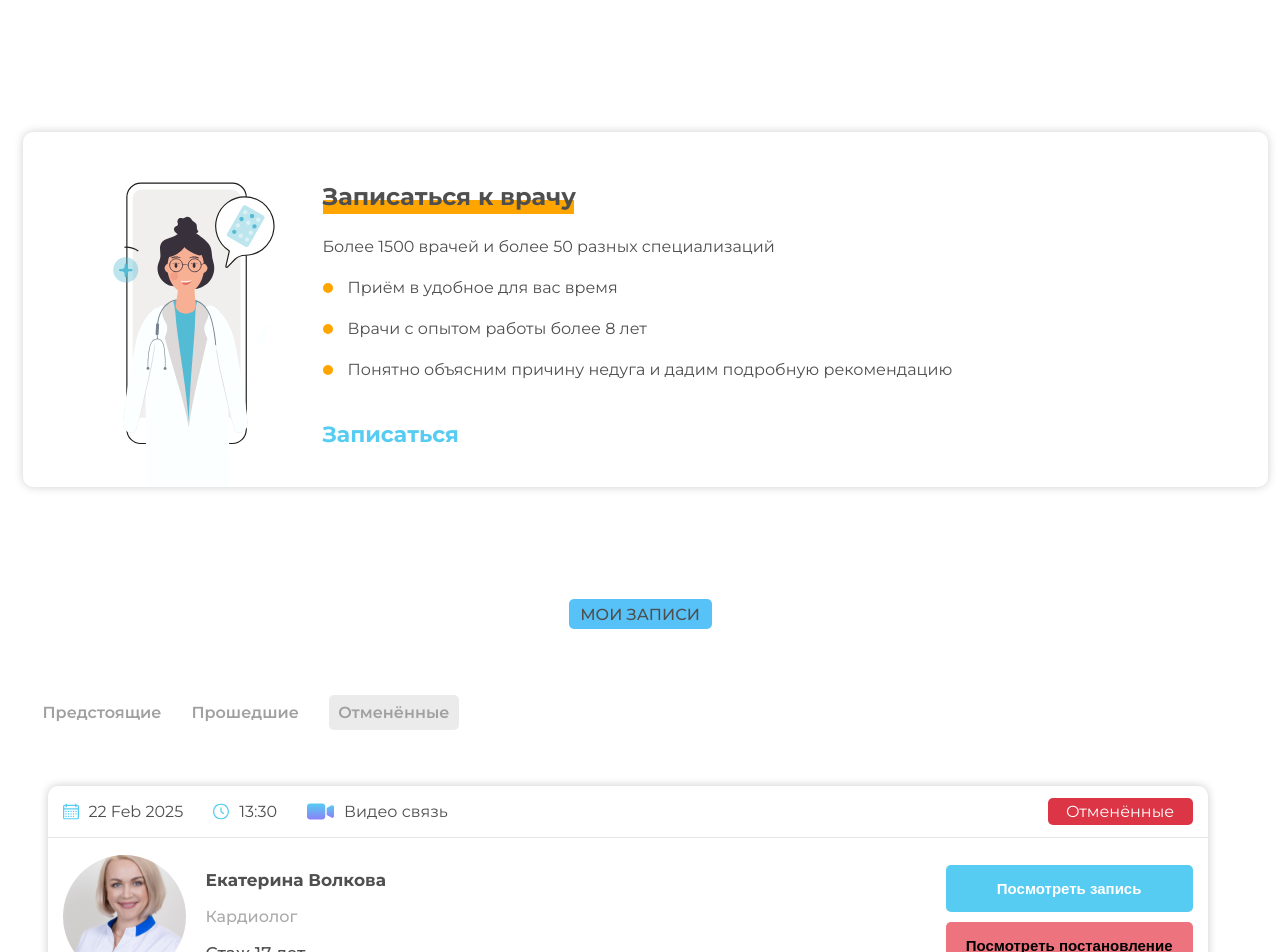
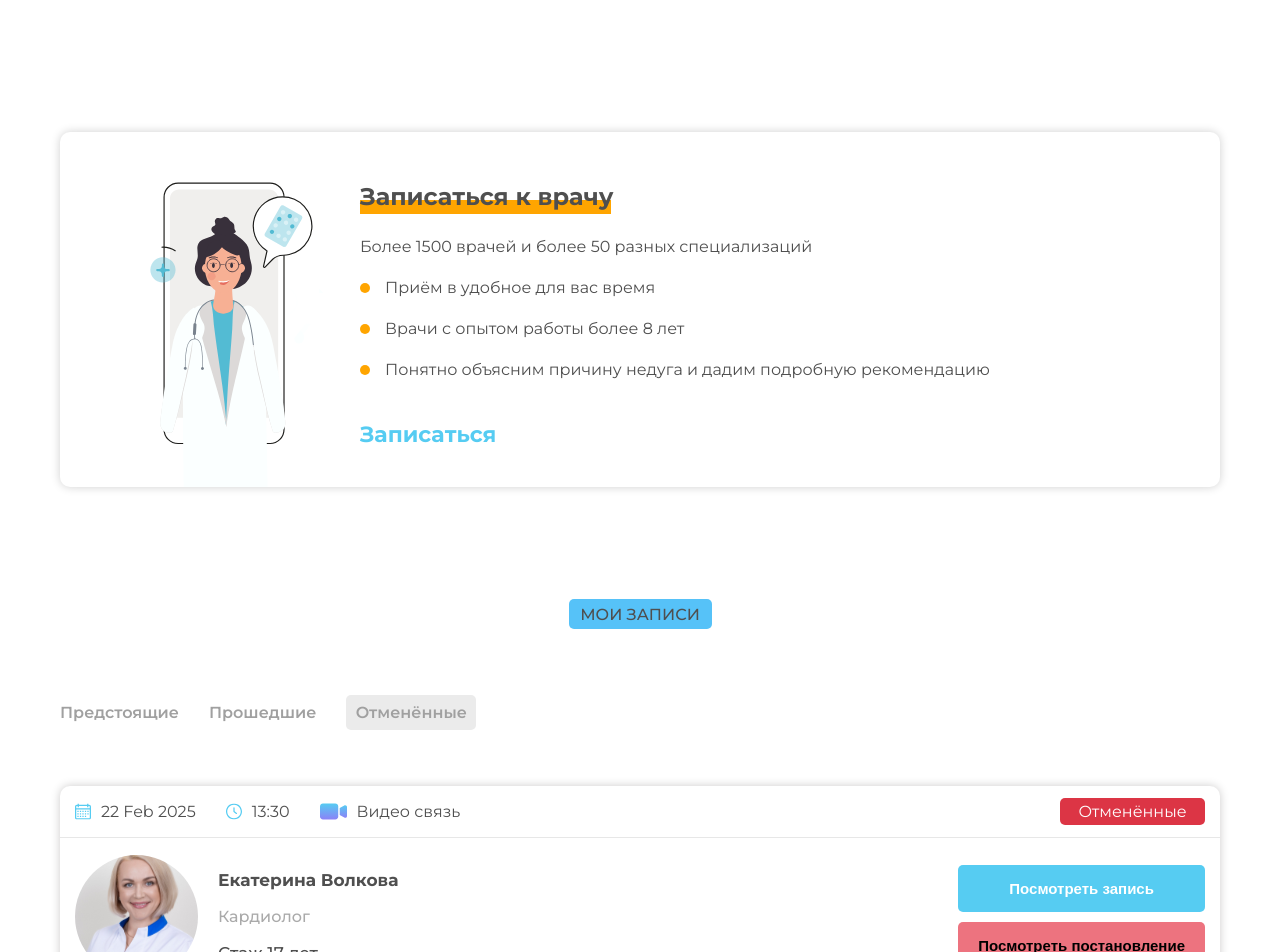
Before and after one commit to varspijoyan/allo-doc-project, a React (Create React App) app: page /appointments/cancelled in a window 1280 px wide. Shown: the part 740-1692 px from the top of the page. Built offline with nearby package versions, Linux system fonts and the light colour scheme.

Commit message:
Added style fixes for AppointmentSection and AppointmentList

```diff
--- a/src/styles/Appointment.css
+++ b/src/styles/Appointment.css
@@ -1,5 +1,4 @@
 .appointment-section {
-    width: 100%;
     background-color: white;
     box-shadow: 0px 0px 10px rgb(208, 208, 208);
     height: 255px;
@@ -7,7 +6,6 @@
     top: 304px;
     border-radius: 10px;
     padding: 50px;
-    margin-left: -50px;
     padding-left: 60px;
     z-index: 1;
     overflow: hidden;
--- a/src/styles/AppointmentList.css
+++ b/src/styles/AppointmentList.css
@@ -11,7 +11,7 @@
     display: flex;
     flex-direction: column;
     align-self: flex-start;
-    margin-left: -70px;
+    margin-left: -40px;
 }
 
 .appointment-list .title {
@@ -65,7 +65,6 @@
     height: 210px;
     box-shadow: 0px 0px 10px rgb(204, 203, 203);
     border-radius: 10px;
-    margin-left: -25px;
     margin-bottom: 30px;
 }
 
```
